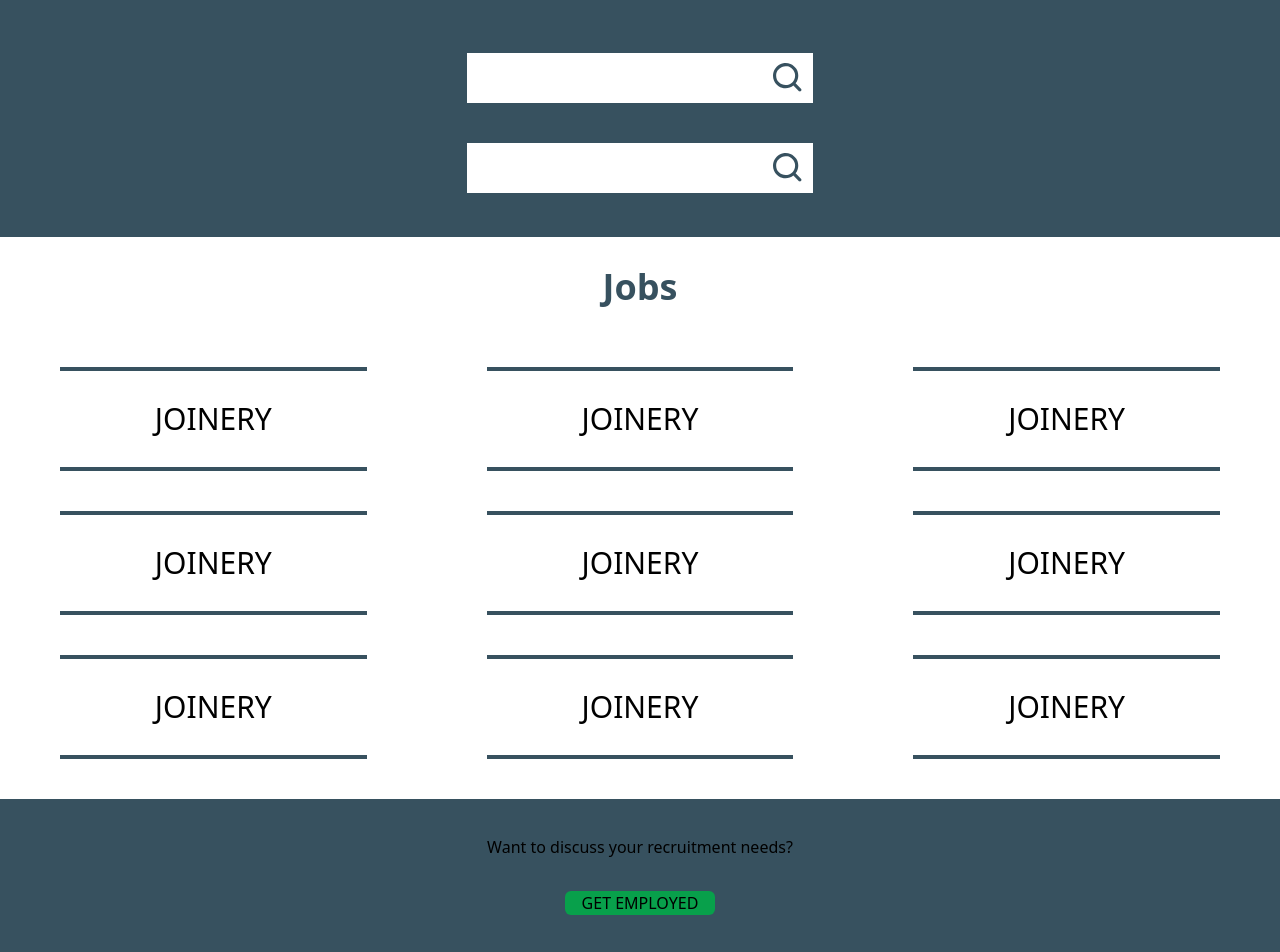
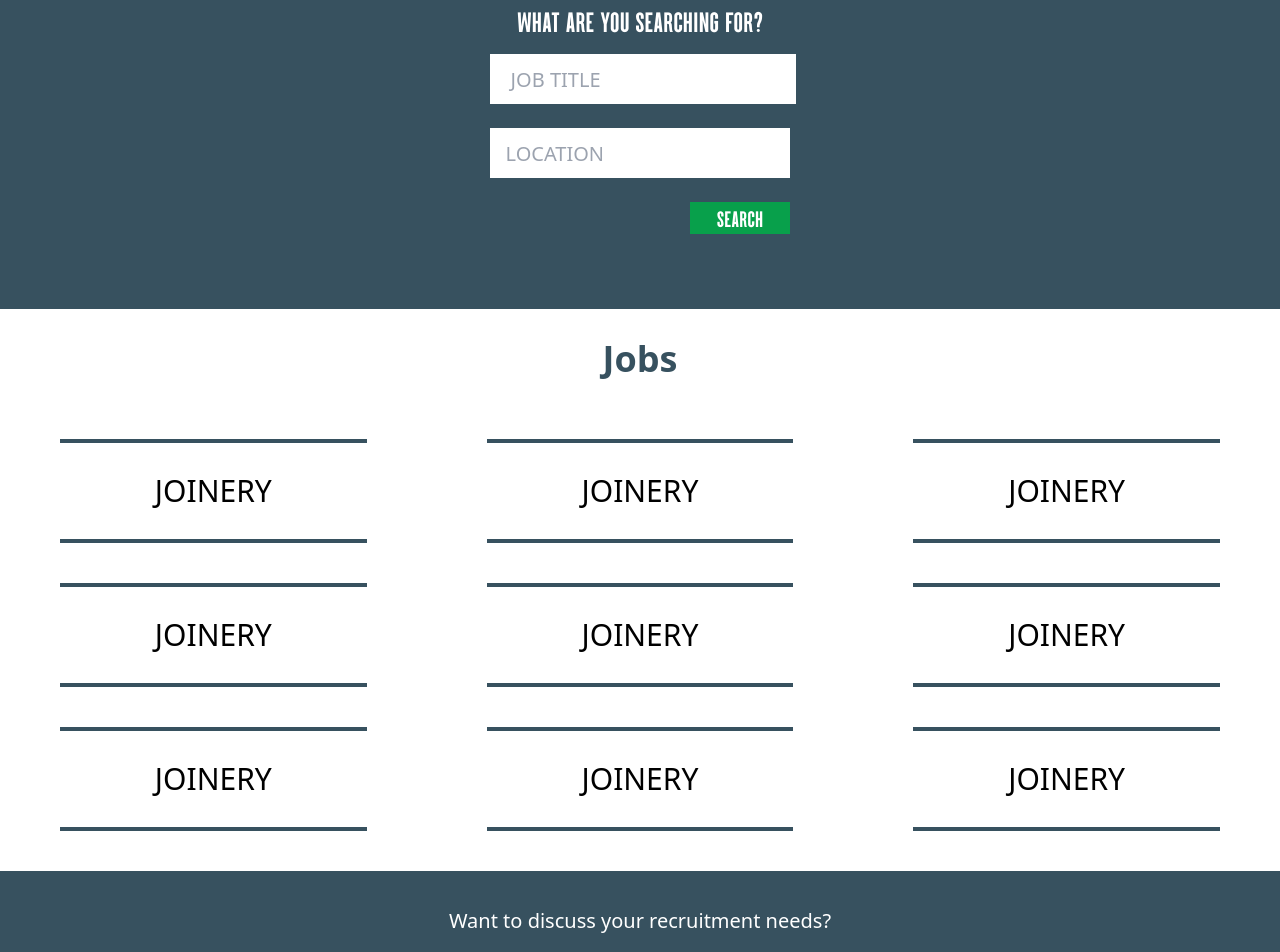
Before and after one commit to robertopne123/charmedrecruitment, a Next.js app: page /job-search in a window 1280 px wide. Shown: the part 160-1112 px from the top of the page. Built offline with nearby package versions, Linux system fonts and the light colour scheme.

Commit message:
small changes

```diff
--- a/Components/jobcard.js
+++ b/Components/jobcard.js
@@ -6,8 +6,8 @@ export const JobCard = (props) => {
   return (
     // <Link>
     //   <a>
-    <div className=" mx-auto p-[30px] flex flex-col relative w-[400px] h-[400px] drop-shadow-lg  ">
-      <div className="relative h-full w-[340px] bg-primary">
+    <div className=" mx-auto p-[30px] flex flex-col relative max-w-[400px] h-[400px] drop-shadow-lg  ">
+      <div className="relative h-full w-[100%] bg-primary">
         <Image
           src={props.image}
           alt=""
--- a/components/header.js
+++ b/components/header.js
@@ -16,31 +16,51 @@ export const Header = () => {
         <div className="hidden lg:block w-[100%]">
           <div className=" flex flex-row h-full justify-between w-[100%]">
             <div className="flex flex-row justify-around gap-10 pl-10">
-              <div className="flex flex-col justify-center">
+              <Link href="/">
+                <a className="flex flex-col justify-center">
+                  <div className="">
                     <h2 className="text-primary font-parkson font-bold text-2xl hover:text-secondary">
                       HOME
                     </h2>
                   </div>
+                </a>
+              </Link>
+              <Link href="/job-search">
+                <a className="flex flex-col justify-center">
                   <div className="flex flex-col justify-center">
                     <h2 className="text-primary font-parkson font-bold text-2xl hover:text-secondary">
                       JOB SEARCH
                     </h2>
                   </div>
+                </a>
+              </Link>
+              <Link href="/about-us">
+                <a className="flex flex-col justify-center">
                   <div className="flex flex-col justify-center">
                     <h2 className="text-primary font-parkson font-bold text-2xl hover:text-secondary">
                       ABOUT US
                     </h2>
                   </div>
+                </a>
+              </Link>
+              <Link href="/contact-us">
+                <a className="flex flex-col justify-center">
                   <div className="flex flex-col justify-center">
                     <h2 className="text-primary font-parkson font-bold text-2xl hover:text-secondary">
                       CONTACT US
                     </h2>
                   </div>
+                </a>
+              </Link>
+              <Link href="/post-vacancy">
+                <a className="flex flex-col justify-center">
                   <div className="flex flex-col justify-center">
                     <h2 className="text-primary font-parkson font-bold text-2xl hover:text-secondary">
                       POST VACANCY
                     </h2>
                   </div>
+                </a>
+              </Link>
             </div>
 
             <div className="h-full flex flex-col justify-center">
@@ -84,6 +104,8 @@ export const Header = () => {
                     </div>
                   </div>
                 </div>
+                <Link href="/upload-cv">
+                  <a className="">
                     <div className="flex flex-row gap-2 mr-4 group">
                       <div className="flex flex-col justify-center">
                         <svg
@@ -107,13 +129,17 @@ export const Header = () => {
                         </h3>
                       </div>
                     </div>
+                  </a>
+                </Link>
               </div>
             </div>
           </div>
         </div>
+
         <div className="w-[100%] lg:hidden relative">
           <div className="flex flex-coloumn justify-around">
-            <a href="mailto:hello@charmedrecruitment.co.uk" />
+            <Link href="/upload-cv">
+              <a className="">
                 <div className=" flex flex-coloumn max-w-[500px]">
                   <div className="pl-[4px] pt-[30px]">
                     <svg
@@ -132,6 +158,8 @@ export const Header = () => {
                   </div>
                   <h3 className="text-sm pt-[32px] pl-[10px]">UPLOAD CV</h3>
                 </div>
+              </a>
+            </Link>
             <div onClick={() => setActive(!active)} className="mt-[20px]">
               <svg
                 width="59"
@@ -179,19 +207,41 @@ export const Header = () => {
                 />
               </svg>
             </div>
+            <Link href="/">
+              <a className="">
                 <h2 className="text-center text-white text-xl font-semibold my-[10px]">
                   HOME
                 </h2>
+              </a>
+            </Link>
+            <Link href="/job-search">
+              <a className="">
                 <h2 className="text-center text-white text-xl font-semibold my-[10px]">
-              Job Search
+                  JOB SEARCH
                 </h2>
+              </a>
+            </Link>
+            <Link href="/about-us">
+              <a className="">
                 <h2 className="text-center text-white text-xl font-semibold my-[10px]">
-              About Us
+                  ABOUT US
                 </h2>
-
+              </a>
+            </Link>
+            <Link href="/contact-us">
+              <a className="">
+                <h2 className="text-center text-white text-xl font-semibold my-[10px] ">
+                  CONTACT US
+                </h2>
+              </a>
+            </Link>
+            <Link href="/post-vacancy">
+              <a className="">
                 <h2 className="text-center text-white text-xl font-semibold my-[10px] pb-[40px]">
-              HOME
+                  POST VACANCY
                 </h2>
+              </a>
+            </Link>
           </div>
         </div>
       </div>
--- a/pages/about-us.js
+++ b/pages/about-us.js
@@ -19,7 +19,7 @@ export default function Home() {
       <div className=" w-full bg-primary">
         <div
           className="
-          top-0 left-0 w-full h-[400px] flex flex-col justify-center shadow-xl"
+          top-0 left-0 w-full h-[300px] flex flex-col justify-center shadow-xl"
         >
           <div className="max-w-[500px] mx-auto">
             <h1 className="text-white text-4xl font-semibold mb-[40px] p-6  text-center border-b-2 border-secondary">
--- a/pages/index.js
+++ b/pages/index.js
@@ -1,5 +1,6 @@
 import Head from "next/head";
 import Image from "next/image";
+import { Footer } from "../Components/Footer";
 import { Header } from "../components/header";
 import { JobCard } from "../components/jobcard";
 
@@ -37,7 +38,7 @@ export default function Home() {
               </h1>
               <div className="flex flex-row">
                 <input
-                  className="border-b-0 text-xl h-[50px] appearance-none mb-2 w-[400px]"
+                  className="border-b-0 text-xl h-[50px] appearance-none mb-2 w-[250px] sm:w-[400px]"
                   type="text"
                 />
               </div>
@@ -53,14 +54,14 @@ export default function Home() {
         </div>
       </div>
 
-      <div className="bg-primary h-[1200px] lg:h-[600px] max-w-[1200px]  mx-auto mt-[100px] mb-[200px] grid grid-cols-1 lg:grid-cols-2 shadow-xl">
-        <div className="h-[600px]">
+      <div className="bg-primary max-w-[1200px]  mx-auto mt-[100px] mb-[200px] grid grid-cols-1 lg:grid-cols-2 shadow-xl">
+        <div className=" mb-[40px]">
           <div className="bg-[#f5f5f5] flex flex-col justify-center h-[40px] mt-[40px]">
             <h3 className="text-primary font-bold mx-auto text-center text-3xl leading-[40px] font-parkson inline">
               ABOUT
             </h3>
           </div>
-          <div className="mt-[40px] px-10 mx-auto font-semibold ">
+          <div className="mt-[40px] px-[15px] sm:px-10 mx-auto font-semibold ">
             <p className="text-white text-lg sm:text-3xl font-parkson">
               Lorem ipsum dolor sit amet, consectetur adipiscing elit. Ut dolor
               ipsum, feugiat at mi eget, varius vulputate nisi. Cras commodo
@@ -79,7 +80,7 @@ export default function Home() {
           </div>
         </div>
         <div className="w-[100%] mx-auto">
-          <div className="bg-primary relative max-w-[640px] sm:w-[640px] h-[600px]  sm:mx-auto  ">
+          <div className="bg-primary relative max-w-[510px] hidden lg:block sm:w-[640px] h-[600px]  sm:mx-auto  ">
             <Image
               src="/laptopguy.png"
               alt="laptop Guy"
@@ -92,29 +93,26 @@ export default function Home() {
         </div>
       </div>
       <div className="bg-primary w-full">
-        <div className="max-w-[1250px] mx-auto grid grid-cols-1 md:grid-cols-2 lg:grid-cols-3 py-10">
-          <div className="col-span-3 ">
-            <h2 className="text-center font-bold text-white text-4xl font-parkson w-[100%]">
-              TRENDING JOBS
-            </h2>
+        <div className=" ">
+          <h2 className="text-center font-bold text-white text-4xl font-parkson w-[100%]">
+            TRENDING JOBS
+          </h2>
+        </div>
+        <div className="max-w-[1250px] mx-auto grid grid-cols-1 md:grid-cols-2 xl:grid-cols-3 py-10">
+          <div className="">
+            <JobCard image="/laptopguy.png" name="laptopguy" />
           </div>
           <div className="">
             <JobCard image="/laptopguy.png" name="laptopguy" />
           </div>
           <div className="">
-            {" "}
             <JobCard image="/laptopguy.png" name="laptopguy" />
           </div>
-          <div className="">
-            {" "}
-            <JobCard image="/laptopguy.png" name="laptopguy" />
-          </div>
-          <div className="col-span-3 "></div>
         </div>
       </div>
       <div className="w-full py-10">
-        <div className="grid grid-cols-3 gap-y-[40px] max-w-[1250px] mx-auto">
-          <div className="col-span-3">
+        <div className="grid gird-cols-1 sm:grid-cols-2 lg:grid-cols-3 gap-y-[40px] max-w-[1250px] mx-auto">
+          <div className="col-span-full">
             <h2 className="text-center text-primary font-parkson font-bold text-4xl w-[100%] ">
               Jobs
             </h2>
--- a/pages/job-search.js
+++ b/pages/job-search.js
@@ -21,60 +21,31 @@ export default function JobSearch() {
       </Head>
       <Header />
       {/* <img src="hamza.png"/> */}
-      <div className="grid grid-rows-3 grid-cols-1 md:grid-cols-4 xl:grid-cols-5 bg-primary py-9 px-4 gap-8 font-medium order-1">
-        <div className="hidden md:block" />
-        <div className="hidden md:block" />
-        <div className="justify-center align-middle text-2xl text-center">
-          Find a job
+      <div className=" bg-primary w-[100%] py-[75px] ">
+        <div className="flex flex-col mx-auto w-[300px] justify-center gap-4">
+          <h1 className="text-white font-semibold text-center font-parkson text-3xl">
+            WHAT ARE YOU SEARCHING FOR?
+          </h1>
+          <div className="flex flex-row">
+            <input
+              className="border-b-0 p-[5px] text-xl h-[50px] appearance-none mb-2 w-[400px]"
+              type="text"
+              placeholder="   JOB TITLE"
+            />
           </div>
-        <div className="hidden md:block" />
-        <div className="hidden md:block" />
-        <div className="hidden md:block" />
-        <div className="hidden md:block" />
-        <div className="flex flex-row justify-center">
+          <div className="flex flex-row">
             <input
-            className="border-b-0  text-xl -black h-[50px] max-w-[400px] appearance-none mb-2"
+              className="border-b-0 text-xl h-[50px] appearance-none mb-2 w-[400px]"
               type="text"
+              placeholder="   LOCATION"
             />
-          <div className="bg-white h-[50px]  p-[10px] ">
-            {" "}
-            <svg
-              width="30"
-              height="30"
-              viewBox="0 0 19 19"
-              fill="none"
-              xmlns="http://www.w3.org/2000/svg"
-            >
-              <path
-                d="M17.71 16.29L14.31 12.9C15.407 11.5025 16.0022 9.77666 16 8C16 6.41775 15.5308 4.87103 14.6518 3.55544C13.7727 2.23985 12.5233 1.21447 11.0615 0.608967C9.59966 0.00346625 7.99113 -0.15496 6.43928 0.153721C4.88743 0.462403 3.46197 1.22433 2.34315 2.34315C1.22433 3.46197 0.462403 4.88743 0.153721 6.43928C-0.15496 7.99113 0.00346625 9.59966 0.608967 11.0615C1.21447 12.5233 2.23985 13.7727 3.55544 14.6518C4.87103 15.5308 6.41775 16 8 16C9.77666 16.0022 11.5025 15.407 12.9 14.31L16.29 17.71C16.383 17.8037 16.4936 17.8781 16.6154 17.9289C16.7373 17.9797 16.868 18.0058 17 18.0058C17.132 18.0058 17.2627 17.9797 17.3846 17.9289C17.5064 17.8781 17.617 17.8037 17.71 17.71C17.8037 17.617 17.8781 17.5064 17.9289 17.3846C17.9797 17.2627 18.0058 17.132 18.0058 17C18.0058 16.868 17.9797 16.7373 17.9289 16.6154C17.8781 16.4936 17.8037 16.383 17.71 16.29ZM2 8C2 6.81332 2.3519 5.65328 3.01119 4.66658C3.67047 3.67989 4.60755 2.91085 5.7039 2.45673C6.80026 2.0026 8.00666 1.88378 9.17055 2.11529C10.3344 2.3468 11.4035 2.91825 12.2426 3.75736C13.0818 4.59648 13.6532 5.66558 13.8847 6.82946C14.1162 7.99335 13.9974 9.19975 13.5433 10.2961C13.0892 11.3925 12.3201 12.3295 11.3334 12.9888C10.3467 13.6481 9.18669 14 8 14C6.4087 14 4.88258 13.3679 3.75736 12.2426C2.63214 11.1174 2 9.5913 2 8Z"
-                fill="#37515F"
-              />
-            </svg>
           </div>
+          <div className="flex flex-row justify-end">
+            <div className="bg-secondary w-[100px]">
+              <p className="font-parkson text-2xl text-white text-center">
+                Search
+              </p>
             </div>
-        <div className="hidden md:block" />
-        <div className="hidden md:block" />
-        <div className="hidden md:block" />
-        <div className="hidden md:block" />
-        <div className="flex flex-row justify-center">
-          <input
-            className="border-b-0  text-xl -black h-[50px] max-w-[400px] appearance-none mb-2    "
-            type="text"
-          />
-          <div className="bg-white h-[50px]  p-[10px] ">
-            {" "}
-            <svg
-              width="30"
-              height="30"
-              viewBox="0 0 19 19"
-              fill="none"
-              xmlns="http://www.w3.org/2000/svg"
-            >
-              <path
-                d="M17.71 16.29L14.31 12.9C15.407 11.5025 16.0022 9.77666 16 8C16 6.41775 15.5308 4.87103 14.6518 3.55544C13.7727 2.23985 12.5233 1.21447 11.0615 0.608967C9.59966 0.00346625 7.99113 -0.15496 6.43928 0.153721C4.88743 0.462403 3.46197 1.22433 2.34315 2.34315C1.22433 3.46197 0.462403 4.88743 0.153721 6.43928C-0.15496 7.99113 0.00346625 9.59966 0.608967 11.0615C1.21447 12.5233 2.23985 13.7727 3.55544 14.6518C4.87103 15.5308 6.41775 16 8 16C9.77666 16.0022 11.5025 15.407 12.9 14.31L16.29 17.71C16.383 17.8037 16.4936 17.8781 16.6154 17.9289C16.7373 17.9797 16.868 18.0058 17 18.0058C17.132 18.0058 17.2627 17.9797 17.3846 17.9289C17.5064 17.8781 17.617 17.8037 17.71 17.71C17.8037 17.617 17.8781 17.5064 17.9289 17.3846C17.9797 17.2627 18.0058 17.132 18.0058 17C18.0058 16.868 17.9797 16.7373 17.9289 16.6154C17.8781 16.4936 17.8037 16.383 17.71 16.29ZM2 8C2 6.81332 2.3519 5.65328 3.01119 4.66658C3.67047 3.67989 4.60755 2.91085 5.7039 2.45673C6.80026 2.0026 8.00666 1.88378 9.17055 2.11529C10.3344 2.3468 11.4035 2.91825 12.2426 3.75736C13.0818 4.59648 13.6532 5.66558 13.8847 6.82946C14.1162 7.99335 13.9974 9.19975 13.5433 10.2961C13.0892 11.3925 12.3201 12.3295 11.3334 12.9888C10.3467 13.6481 9.18669 14 8 14C6.4087 14 4.88258 13.3679 3.75736 12.2426C2.63214 11.1174 2 9.5913 2 8Z"
-                fill="#37515F"
-              />
-            </svg>
           </div>
         </div>
       </div>
@@ -131,23 +102,25 @@ export default function JobSearch() {
           </div>
         </div>
       </div>
-      <div className="grid text-center grid-rows-2 grid-cols-3 bg-primary py-9 px-4 gap-8 font-medium order-1">
-        <div />
-        <div>Want to discuss your recruitment needs?</div>
-        <div />
-        <div />
-        <div>
+      <div className=" text-center  bg-primary py-9 px-4 gap-8 font-medium order-1">
+        <div className="mb-[20px]">
+          <p className="text-white text-xl">
+            Want to discuss your recruitment needs?
+          </p>
+        </div>
         <div className="flex flex-row justify-around bg-secondary rounded-md object-bottom w-[150px] mx-auto place-content-center hover:bg-white">
           <Link href="/contact-us">
             <a className="flex items-end h-full">
-                <span className="uppercase text-sm md:text-base hover:text-secondary">
-                  Get Employed
-                </span>
+              <div className="flex flex-row justify-end">
+                <div className="bg-secondary w-[100px]">
+                  <p className="font-parkson text-2xl text-white text-center">
+                    GET EMPLOYED
+                  </p>
+                </div>
+              </div>
             </a>
           </Link>
         </div>
-        </div>
-        <div />
       </div>
 
       <Footer />
--- a/pages/post-vacancy.js
+++ b/pages/post-vacancy.js
@@ -148,7 +148,7 @@ export default function Home() {
             <h2 className="text-white font-semibold text-xl">ABOUT YOU</h2>
           </div>
         </div>
-        <div className="absolute max-w-[1200px] left-[20px] sm:left-[90px] top-[395px]">
+        <div className="absolute max-w-[1200px] left-[20px] sm:left-[90px] top-[389px]">
           <div className="p-[10px] bg-primary ">
             <h2 className="text-white font-semibold text-xl">
               VACANCY DETAILS
--- a/pages/upload-cv.js
+++ b/pages/upload-cv.js
@@ -106,7 +106,7 @@ export default function Home() {
         </div>
       </div>
 
-      <div className=" bg-primary w-[100%] py-[75px]">
+      <div className=" bg-primary w-[100%] py-[75px] ">
         <div className="flex flex-col mx-auto w-[300px] justify-center gap-4">
           <h1 className="text-white font-semibold text-center font-parkson text-3xl">
             WHAT ARE YOU SEARCHING FOR?
```
Lines whose indentation alone changed are shown as unchanged.
